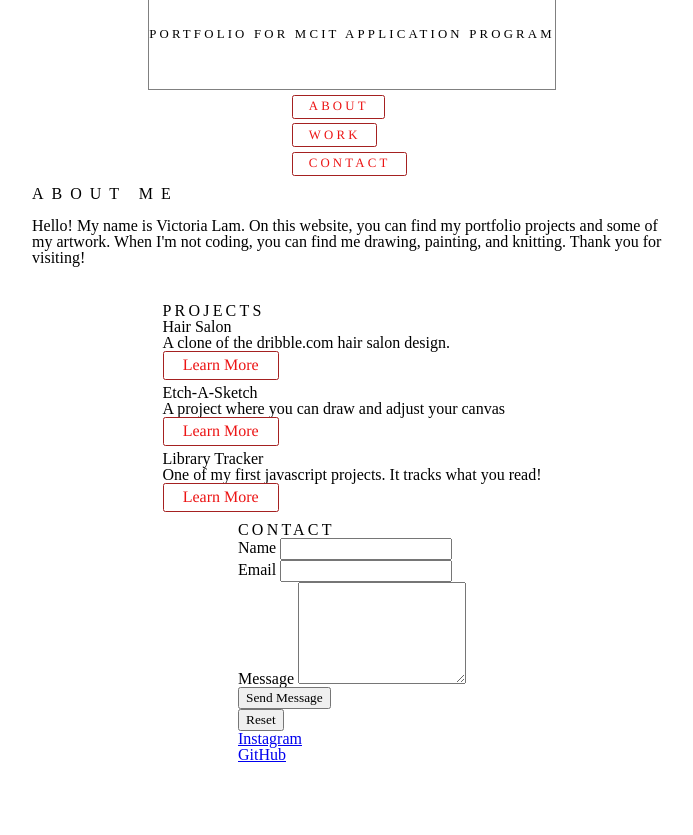
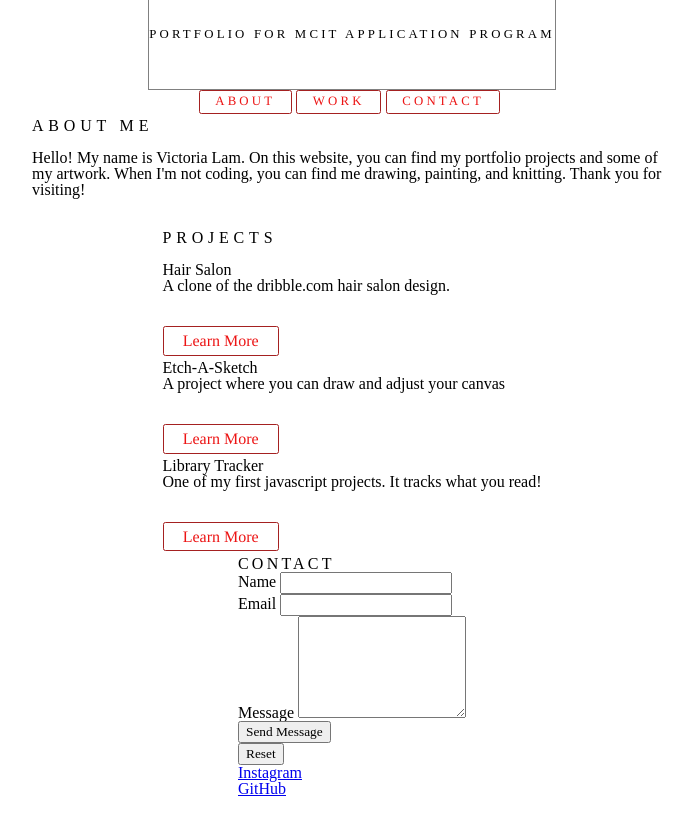
Before and after one commit to LVictoria159753/MCIT_Portfolio, a plain HTML site: page index.html in a window 1280 px wide. Shown: the part 101-936 px from the top of the page, without its empty margins (320-1013 px from the left). Drawn offline with Linux system fonts and the light colour scheme.

Commit message:
formatted the projects section

```diff
--- a/index.html
+++ b/index.html
@@ -34,7 +34,7 @@
     </article>
      <!-- Work-->
      <div id="work">
-        <h2>Projects</h2>
+        <h2 class="major">Projects</h2>
         <section>
             <h3>Hair Salon</h3>
             <p>A clone of the dribble.com hair salon design.</p>
--- a/main.css
+++ b/main.css
@@ -6,6 +6,8 @@
 html {
     font-size: 16pt;
 }
+
+/* Button Styling */
 
 a.button{
     display:inline-block;
@@ -22,8 +24,8 @@ a.button{
     transition: all 0.2s;
 }
 a.button:hover{
-     color:#000000;
-     background-color:#3588a8;
+    color:#000000;
+    background-color:#8435a8;
     }
 
 /* Front Page */
@@ -47,13 +49,9 @@ a.button:hover{
 
 
 #header {
-
     display: flex;
-
     flex-direction: column;
-
     align-items: center;
-
 }
 
 
@@ -80,7 +78,10 @@ nav>ul>li>a{
     border: 1px solid grey;
 
 }
-
+nav>ul {
+    display:flex;
+    flex-direction: row;
+}
 
 /* About Me */
 h2{
@@ -92,7 +93,7 @@ padding-bottom: 0.5rem;
 text-transform: uppercase;
 }
 
-#intro p{
+#intro p, section p{
     font-size: 1rem;
     font-family: 'Times New Roman', Times, serif;
     padding-bottom: 2rem;
@@ -100,7 +101,7 @@ text-transform: uppercase;
 }
 .major{
     margin-bottom: 1rem;
-    letter-spacing: 0.5rem;
+    letter-spacing: 0.3rem;
 
 }
 #intro{
```
